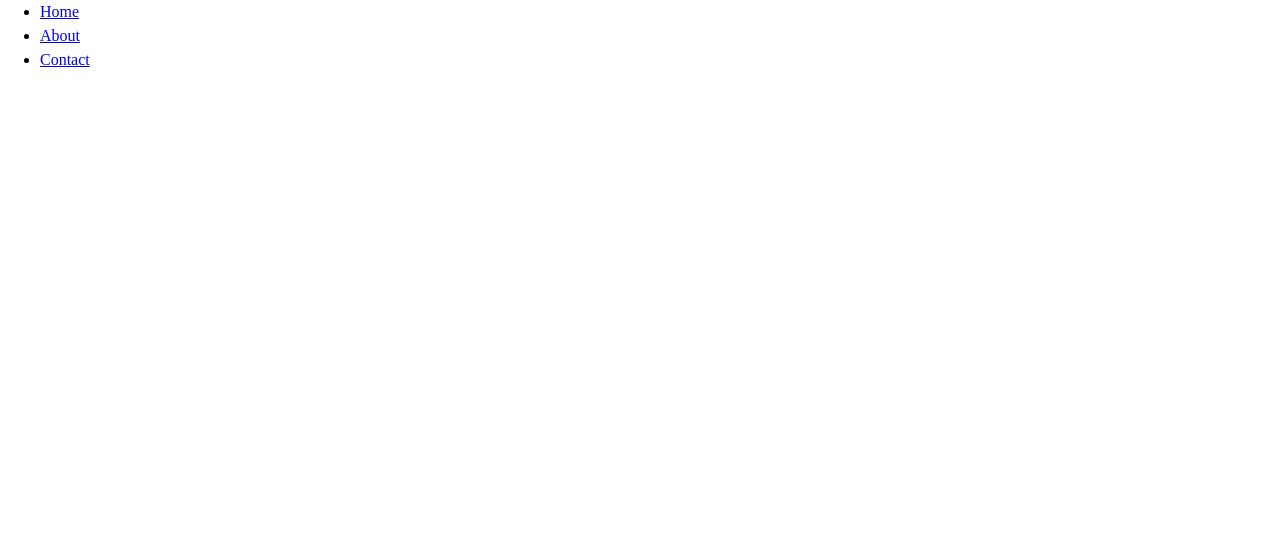
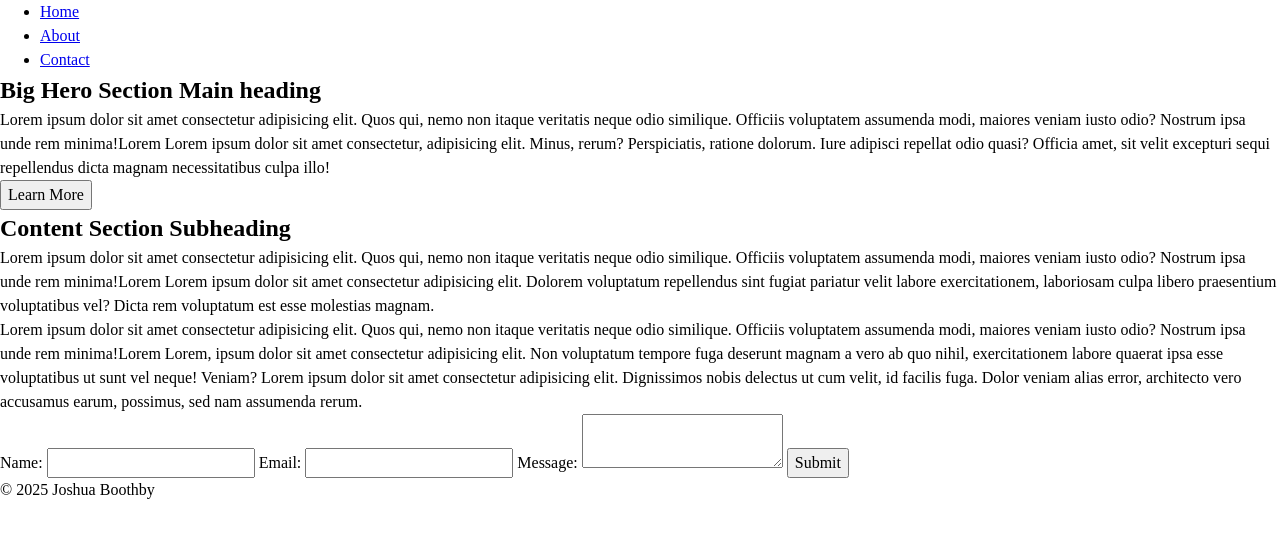
Before and after one commit to JoshuaBoothby/week5-guided-project, a plain HTML site: page index.html in a window 1280 px wide. Drawn offline with Linux system fonts and the light colour scheme.

Commit message:
added form, content and hero section

```diff
--- a/index.html
+++ b/index.html
@@ -11,19 +11,68 @@
     <meta name="keywords" content="HTML, CSS, Week 2, Day 5, Guided Project" />
 
     <link rel="stylesheet" href="styles.css" />
-    <title>Document</title>
+    <title>Week 2 Day 5 assignment Guided Project</title>
   </head>
   <body>
     <header>
       <nav>
         <ul>
-          <li><a href="#">Home</a></li>
-          <li><a href="#">About</a></li>
-          <li><a href="#">Contact</a></li>
+          <li><a href="index.html">Home</a></li>
+          <li><a href="#About">About</a></li>
+          <li><a href="#contact-form">Contact</a></li>
         </ul>
       </nav>
     </header>
-    <main></main>
-    <footer></footer>
+    <main>
+      <section class="hero">
+        <h1>Big Hero Section Main heading</h1>
+        <p>
+          Lorem ipsum dolor sit amet consectetur adipisicing elit. Quos qui,
+          nemo non itaque veritatis neque odio similique. Officiis voluptatem
+          assumenda modi, maiores veniam iusto odio? Nostrum ipsa unde rem
+          minima!Lorem Lorem ipsum dolor sit amet consectetur, adipisicing elit.
+          Minus, rerum? Perspiciatis, ratione dolorum. Iure adipisci repellat
+          odio quasi? Officia amet, sit velit excepturi sequi repellendus dicta
+          magnam necessitatibus culpa illo!
+        </p>
+        <button type="button" aria-label="Learn More">Learn More</button>
+      </section>
+      <section id="About" class="content">
+        <h2>Content Section Subheading</h2>
+        <p>
+          Lorem ipsum dolor sit amet consectetur adipisicing elit. Quos qui,
+          nemo non itaque veritatis neque odio similique. Officiis voluptatem
+          assumenda modi, maiores veniam iusto odio? Nostrum ipsa unde rem
+          minima!Lorem Lorem ipsum dolor sit amet consectetur adipisicing elit.
+          Dolorem voluptatum repellendus sint fugiat pariatur velit labore
+          exercitationem, laboriosam culpa libero praesentium voluptatibus vel?
+          Dicta rem voluptatum est esse molestias magnam.
+        </p>
+        <p>
+          Lorem ipsum dolor sit amet consectetur adipisicing elit. Quos qui,
+          nemo non itaque veritatis neque odio similique. Officiis voluptatem
+          assumenda modi, maiores veniam iusto odio? Nostrum ipsa unde rem
+          minima!Lorem Lorem, ipsum dolor sit amet consectetur adipisicing elit.
+          Non voluptatum tempore fuga deserunt magnam a vero ab quo nihil,
+          exercitationem labore quaerat ipsa esse voluptatibus ut sunt vel
+          neque! Veniam? Lorem ipsum dolor sit amet consectetur adipisicing
+          elit. Dignissimos nobis delectus ut cum velit, id facilis fuga. Dolor
+          veniam alias error, architecto vero accusamus earum, possimus, sed nam
+          assumenda rerum.
+        </p>
+      </section>
+      <div>
+        <form id="contact-form">
+          <label for="name">Name:</label>
+          <input type="text" id="name" name="name" aria-label="Name" />
+          <label for="email">Email:</label>
+          <input type="email" id="email" name="email" aria-label="Email" />
+          <label for="message">Message:</label>
+          <textarea id="message" name="message" aria-label="Message"></textarea>
+          <button type="submit" aria-label="Submit">Submit</button>
+        </form>
+      </div>
+    </main>
+    <footer><p>&copy; 2025 Joshua Boothby</p></footer>
   </body>
 </html>
```
